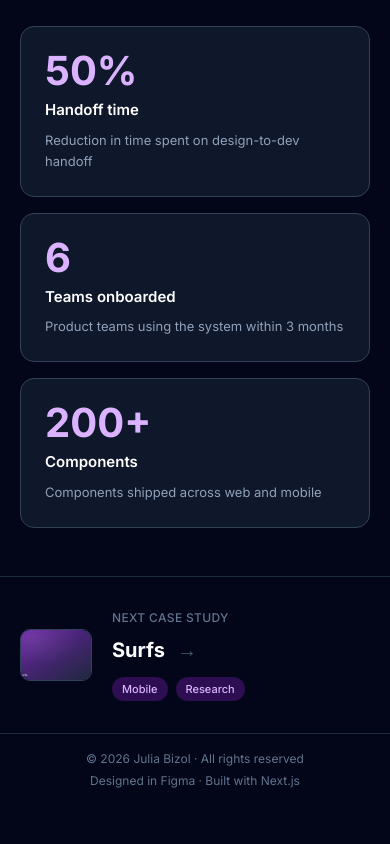
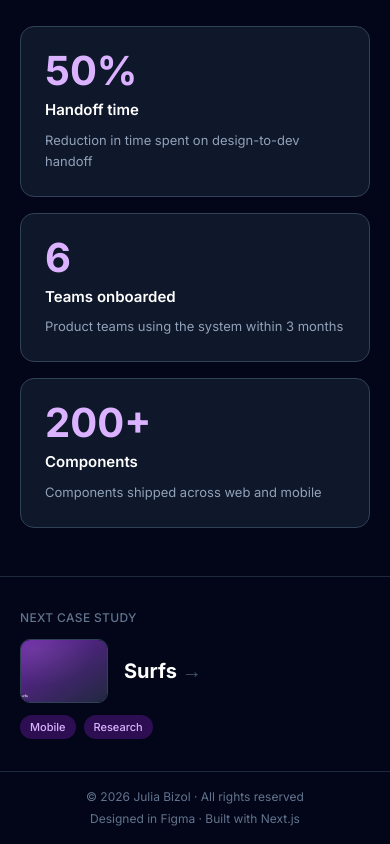
Before and after one commit to juliabizol/julia-portfolio, a Next.js app: page /work/design-system-evolution in a window 390 px wide. Shown: the part 5679-6523 px from the top of the page. Before the commit the page ends 6485 px from the top, so only its background shows below. Built offline with nearby package versions, Linux system fonts and the light colour scheme.

Commit message:
Group thumbnail, title, and arrow into one row on mobile next-case-study section

```diff
--- a/src/app/work/[slug]/page.tsx
+++ b/src/app/work/[slug]/page.tsx
@@ -245,24 +245,57 @@ export default async function CaseStudyPage({
         <section className="border-t border-slate-800">
           <Link
             href={`/work/${nextProject.slug}`}
-            className="group flex items-center gap-5 md:gap-8 px-5 md:px-10 lg:px-20 py-8 md:py-12 hover:bg-slate-900/50 transition-colors"
+            className="group block px-5 md:px-10 lg:px-20 py-8 md:py-12 hover:bg-slate-900/50 transition-colors"
           >
-            <div className="relative w-[72px] h-[52px] sm:w-[120px] sm:h-[80px] md:w-[180px] md:h-[120px] shrink-0 overflow-hidden rounded-lg sm:rounded-xl border border-slate-700">
+            {/* Mobile layout: label, then thumbnail+title+arrow row, then tags */}
+            <div className="flex flex-col gap-3 sm:hidden">
+              <span className="text-[12px] font-medium tracking-[0.03em] text-slate-500">
+                NEXT CASE STUDY
+              </span>
+              <div className="flex items-center gap-4">
+                <div className="relative w-[88px] h-[64px] shrink-0 overflow-hidden rounded-lg border border-slate-700">
                   <Image
                     src={nextProject.image}
                     alt={nextProject.title}
                     fill
                     className="object-cover"
-                sizes="(min-width: 768px) 180px, (min-width: 640px) 120px, 72px"
+                    sizes="88px"
+                  />
+                </div>
+                <span className="text-[20px] font-bold text-white group-hover:text-purple-300 transition-colors min-w-0">
+                  {nextProject.title}{" "}
+                  <span className="inline-block text-slate-600 group-hover:text-purple-300 group-hover:translate-x-2 transition-all">
+                    →
+                  </span>
+                </span>
+              </div>
+              <div className="flex flex-wrap gap-2">
+                {nextProject.tags.map((t) => (
+                  <span key={t} className="rounded-full bg-purple-900/50 px-[10px] py-1 text-[11px] font-medium text-purple-300">
+                    {t}
+                  </span>
+                ))}
+              </div>
+            </div>
+
+            {/* sm and up: thumbnail beside a stacked label/title/tags column */}
+            <div className="hidden sm:flex items-center gap-8">
+              <div className="relative w-[120px] h-[80px] md:w-[180px] md:h-[120px] shrink-0 overflow-hidden rounded-xl border border-slate-700">
+                <Image
+                  src={nextProject.image}
+                  alt={nextProject.title}
+                  fill
+                  className="object-cover"
+                  sizes="(min-width: 768px) 180px, 120px"
                 />
               </div>
               <div className="flex flex-col gap-2 min-w-0">
-              <span className="text-[12px] md:text-[13px] font-medium tracking-[0.03em] text-slate-500">
+                <span className="text-[13px] font-medium tracking-[0.03em] text-slate-500">
                   NEXT CASE STUDY
                 </span>
-              <span className="flex items-center gap-3 text-[20px] md:text-[28px] font-bold text-white group-hover:text-purple-300 transition-colors">
-                {nextProject.title}
-                <span className="text-[20px] md:text-[28px] text-slate-600 group-hover:text-purple-300 group-hover:translate-x-2 transition-all">
+                <span className="text-[28px] font-bold text-white group-hover:text-purple-300 transition-colors">
+                  {nextProject.title}{" "}
+                  <span className="inline-block text-slate-600 group-hover:text-purple-300 group-hover:translate-x-2 transition-all">
                     →
                   </span>
                 </span>
@@ -272,6 +305,7 @@ export default async function CaseStudyPage({
                       {t}
                     </span>
                   ))}
+                </div>
               </div>
             </div>
           </Link>
```
Lines whose indentation alone changed are shown as unchanged.
